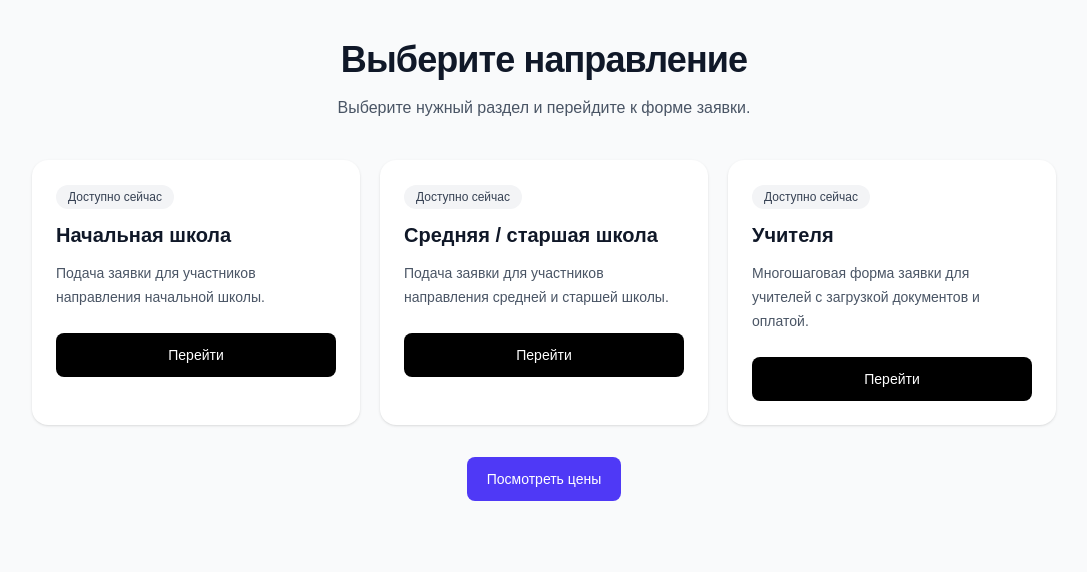
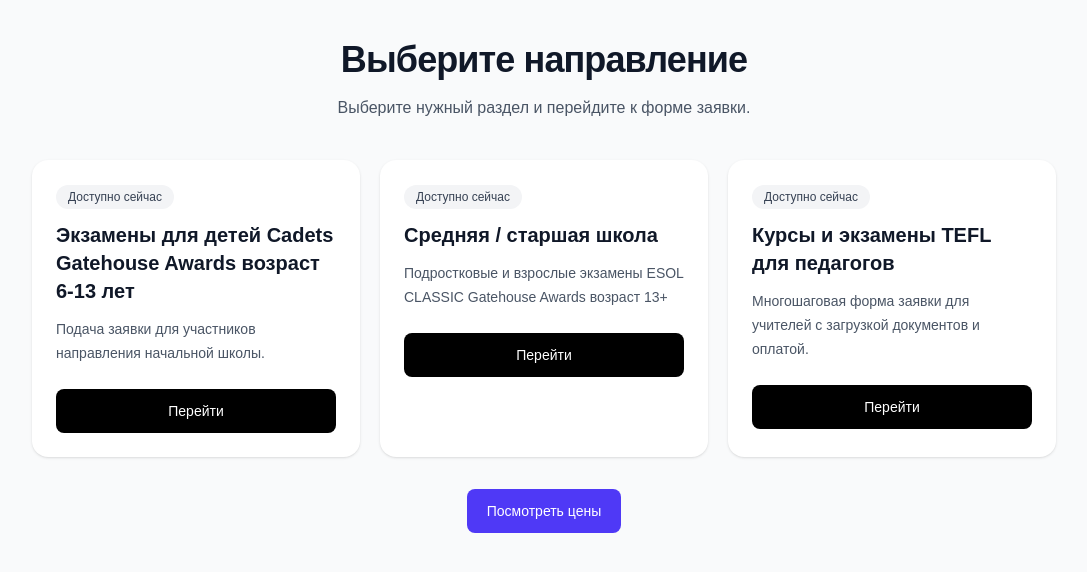
Before and after one commit to infols2021-lab/ga_reg_tefl, a Next.js app: page / in a window 1280 px wide. Shown: the top 572 px of the page, without its empty margins (96-1183 px from the left). Built offline with nearby package versions, Linux system fonts and the light colour scheme.

Commit message:
feat: smart configuration loading

```diff
--- a/app/page.tsx
+++ b/app/page.tsx
@@ -2,19 +2,19 @@ import Link from 'next/link';
 
 const directions = [
   {
-    title: 'Начальная школа',
+    title: 'Экзамены для детей Cadets Gatehouse Awards возраст 6-13 лет',
     description: 'Подача заявки для участников направления начальной школы.',
     href: '/apply/schools/primary',
     status: 'Доступно сейчас',
   },
   {
     title: 'Средняя / старшая школа',
-    description: 'Подача заявки для участников направления средней и старшей школы.',
+    description: 'Подростковые и взрослые экзамены ESOL CLASSIC Gatehouse Awards возраст 13+',
     href: '/apply/schools/secondary',
     status: 'Доступно сейчас',
   },
   {
-    title: 'Учителя',
+    title: 'Курсы и экзамены TEFL для педагогов',
     description: 'Многошаговая форма заявки для учителей с загрузкой документов и оплатой.',
     href: '/apply/teachers',
     status: 'Доступно сейчас',
```
